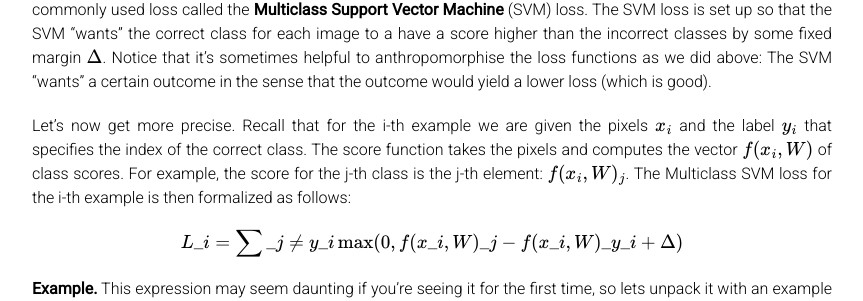
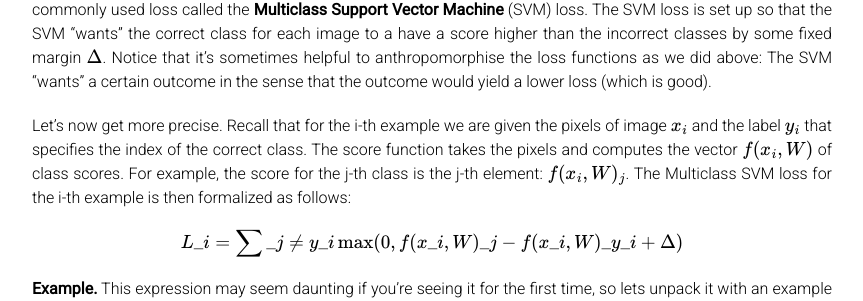
Before and after one commit to cs231n/cs231n.github.io, a Jekyll site: the page built from linear-classify.md, in a window 1280 px wide and 900 px high, scrolled down 5154 px. Shown: the part 144-445 px from the top of the window, without its empty margins (208-1071 px from the left). Built offline with Jekyll 4.4.1, drawn with Linux system fonts in a browser that asks for light colours; Markdown is read by kramdown in place of the engine named in the settings; formulas are drawn with MathJax 3.

Commit message:
make it little cleaner

```diff
--- a/linear-classify.md
+++ b/linear-classify.md
@@ -115,7 +115,7 @@ For example, going back to the example image of a cat and its scores for the cla
 
 There are several ways to define the details of the loss function. As a first example we will first develop a commonly used loss called the **Multiclass Support Vector Machine** (SVM) loss. The SVM loss is set up so that the SVM "wants" the correct class for each image to a have a score higher than the incorrect classes by some fixed margin \\(\Delta\\). Notice that it's sometimes helpful to anthropomorphise the loss functions as we did above: The SVM "wants" a certain outcome in the sense that the outcome would yield a lower loss (which is good).
 
-Let's now get more precise. Recall that for the i-th example we are given the pixels \\( x\_i \\) and the label \\( y\_i \\) that specifies the index of the correct class. The score function takes the pixels and computes the vector \\( f(x\_i, W) \\) of class scores.  For example, the score for the j-th class is the j-th element: \\( f(x\_i, W)\_j \\). The Multiclass SVM loss for the i-th example is then formalized as follows:
+Let's now get more precise. Recall that for the i-th example we are given the pixels of image \\( x\_i \\) and the label \\( y\_i \\) that specifies the index of the correct class. The score function takes the pixels and computes the vector \\( f(x\_i, W) \\) of class scores.  For example, the score for the j-th class is the j-th element: \\( f(x\_i, W)\_j \\). The Multiclass SVM loss for the i-th example is then formalized as follows:
 
 $$
 L\_i = \sum\_{j\neq y\_i} \max(0, f(x\_i, W)\_j - f(x\_i, W)\_{y\_i} + \Delta)
```
